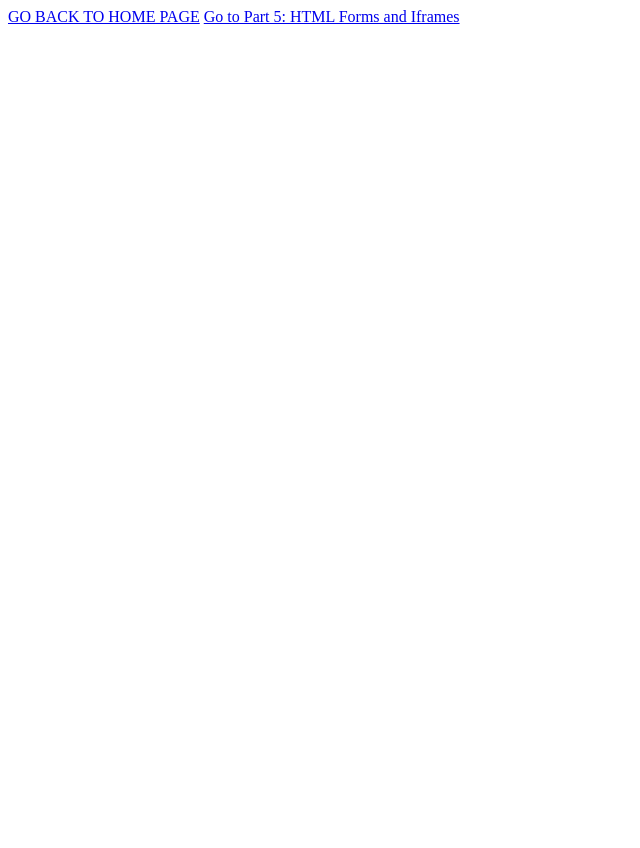
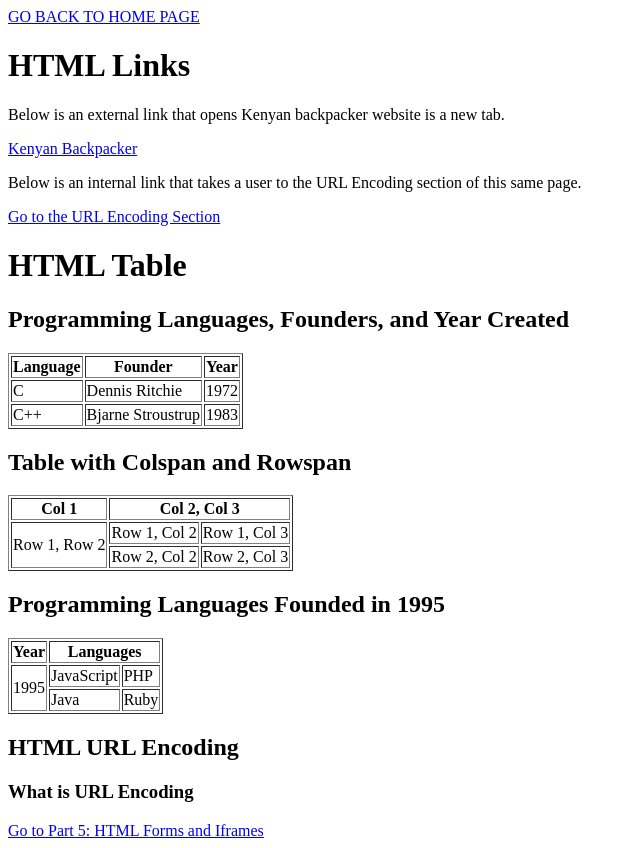
Before and after one commit to DennisKainga/HTML-CSS-COURSE, a plain HTML site: page assignment-2/hyperlinks-and-tables.html in a window 1280 px wide. Shown: the whole page, without its empty margins (0-640 px from the left). Before the commit the page ends 800 px from the top, so only its background shows below. Drawn offline with Linux system fonts and the light colour scheme.

Commit message:
Finished Tables

```diff
--- a/assignment-2/hyperlinks-and-tables.html
+++ b/assignment-2/hyperlinks-and-tables.html
@@ -8,8 +8,37 @@
 <body>
     <a href="index.html" target="_blank">GO BACK TO HOME PAGE</a>
     <!-- Write HTML code that creates a hyperlink to an external website and another hyperlink that navigates to a specific section within the same page. -->
+     <h1>HTML Links</h1>
+     <p>Below is an external link that opens Kenyan backpacker website is a new tab.</p>
+     <a href="https://kenyanbackpacer.com" target="_blank">Kenyan Backpacker</a>
+
+     <p>Below is an internal link that takes a user to the URL Encoding section of this same page.</p>
+     <a href="#URL-Encoding">Go to the URL Encoding Section</a>
 
     <!-- Create a table with 3 rows and 2 columns. In the first row, include table headers for "Name" and "Age". Fill in the remaining rows with example data. -->
+     <h1>HTML Table</h1>
+     <h2>Programming Languages, Founders, and Year Created</h2>
+     <table border="1">
+        <thead>
+            <tr>
+                <th>Language</th>
+                <th>Founder</th>
+                <th>Year</th>
+            </tr>
+        </thead>
+        <tbody>
+            <tr>
+                <td>C</td>
+                <td>Dennis Ritchie</td>
+                <td>1972</td>
+            </tr>
+            <tr>
+                <td>C++</td>
+                <td>Bjarne Stroustrup</td>
+                <td>1983</td>
+            </tr>
+        </tbody>
+     </table>
 
 
     <!--
@@ -18,11 +47,57 @@
 
     A header that spans two columns (using colspan).
     A cell in the first column that spans two rows (using rowspan)
+    -->
 
-    -->
+    <h2>Table with Colspan and Rowspan</h2>
+
+    <table border="1">
+        <thead>
+            <tr>
+                <th>Col 1</th>
+                <th colspan="2">Col 2, Col 3</th>
+            </tr>
+        </thead>
+        <tbody>
+            <tr>
+                <td rowspan="2">Row 1, Row 2</td>
+                <td>Row 1, Col 2</td>
+                <td>Row 1, Col 3</td>
+            </tr>
+            <tr>
+                <td>Row 2, Col 2</td>
+                <td>Row 2, Col 3</td>
+            </tr>
+        </tbody>
+
+
+    </table>
+
+    <h2>Programming Languages Founded in 1995</h2>
+    <table border="1">
+        <thead>
+            <tr>
+                <th>Year</th>
+                <th colspan="2">Languages</th>
+            </tr>
+        </thead>
+        <tbody>
+            <tr>
+                <td rowspan="2">1995</td>
+                <td>JavaScript</td>
+                <td>PHP</td>
+            </tr>
+            <tr>
+                <td>Java</td>
+                <td>Ruby</td>
+            </tr>
+        </tbody>
+    </table>
 
 
     <!-- Explain what URL Encoding is and why it is important. Provide an example of a URL with special characters that need encoding. -->
+     <h2 id="#URL-Encoding">HTML URL Encoding</h2>
+     <h3>What is URL Encoding</h3>
     <a href="forms-and-iframes.html" target="_blank">Go to Part 5: HTML Forms and Iframes</a>
 </body>
 </html>
```
Also changed, not shown: assignment-2/lists-and-images.html (+1 -1 lines), assignment-2/programming-languages.jpg (deleted).
